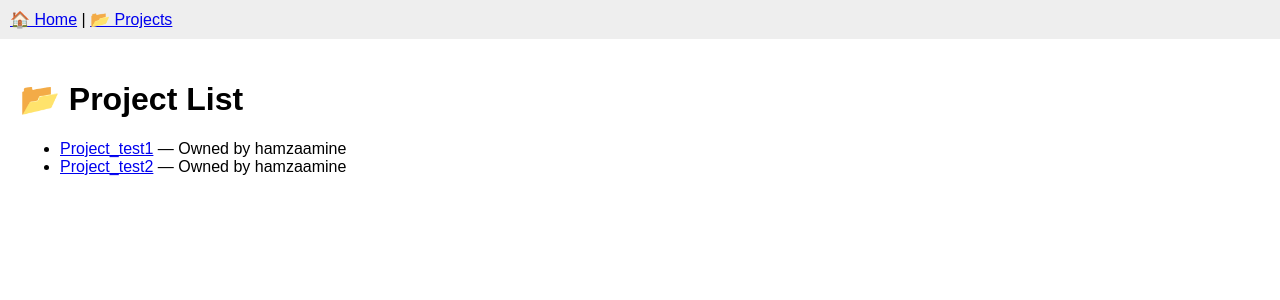
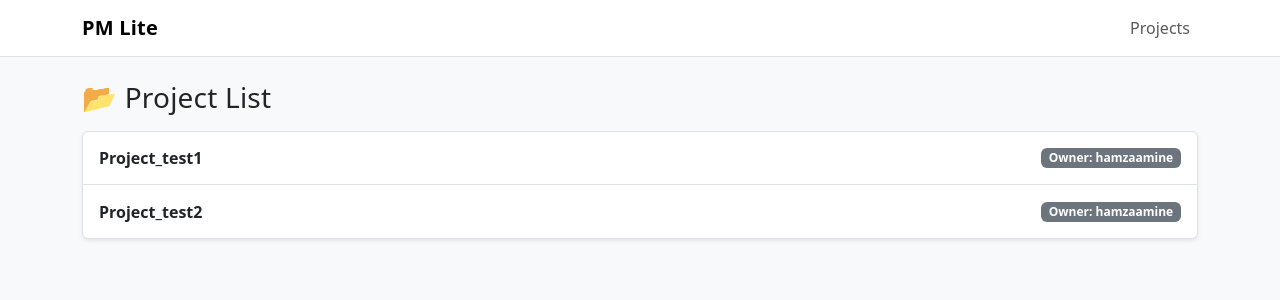
Before and after one commit to hamzaamil10/Project_Management_lite, a Django app: page /projects/ in a window 1280 px wide. Shown: the top 300 px of the page. Run offline with Django 5.2, Linux system fonts and the light colour scheme; data comes from the database, SQL or seed files in the repository; both versions use the stored data as it was after the commit.

Commit message:
feat : adding more look to the project by adding some css and js from bootstrap

```diff
--- a/pm_lite/core/static/css/style.css
+++ b/pm_lite/core/static/css/style.css
@@ -1,9 +1,7 @@
-body {
-    font-family: Arial, sans-serif;
-    margin: 0;
-    padding: 0;
-}
-
-.container {
-    padding: 20px;
-}
+/* Small polish on typography and spacing */
+body { font-size: 16px; }
+.navbar .navbar-brand { letter-spacing: .2px; }
+.card { border-radius: 14px; }
+.list-group-item { padding: .9rem 1rem; }
+.badge { font-weight: 600; }
+h1, .h1, .h3 { letter-spacing: .2px; }
--- a/pm_lite/core/static/js/script.js
+++ b/pm_lite/core/static/js/script.js
@@ -1 +1,22 @@
-console.log("PM Lite loaded ✅");
+// Simple client-side filter + search for tasks on project_detail
+(function () {
+  const list = document.getElementById('taskList');
+  if (!list) return;
+
+  const statusSelect = document.getElementById('statusFilter');
+  const searchInput = document.getElementById('taskSearch');
+
+  const applyFilters = () => {
+    const status = (statusSelect?.value || '').toUpperCase();
+    const q = (searchInput?.value || '').trim().toLowerCase();
+
+    list.querySelectorAll('.task-item').forEach(li => {
+      const matchesStatus = !status || li.dataset.status === status;
+      const matchesText = !q || (li.dataset.title || '').includes(q);
+      li.style.display = (matchesStatus && matchesText) ? '' : 'none';
+    });
+  };
+
+  statusSelect?.addEventListener('change', applyFilters);
+  searchInput?.addEventListener('input', applyFilters);
+})();
--- a/pm_lite/core/templates/core/base.html
+++ b/pm_lite/core/templates/core/base.html
@@ -2,20 +2,32 @@
 <!DOCTYPE html>
 <html lang="en">
 <head>
-    <meta charset="UTF-8">
-    <title>{% block title %}PM Lite{% endblock %}</title>
-    <link rel="stylesheet" href="{% static 'css/style.css' %}">
+  <meta charset="UTF-8" />
+  <title>{% block title %}PM Lite{% endblock %}</title>
+
+  <!-- Bootstrap (CDN) -->
+  <link href="https://cdn.jsdelivr.net/npm/bootstrap@5.3.3/dist/css/bootstrap.min.css" rel="stylesheet">
+
+  <!-- Your custom CSS -->
+  <link rel="stylesheet" href="{% static 'css/style.css' %}">
 </head>
-<body>
-    <nav style="background:#eee;padding:10px;">
-        <a href="/">🏠 Home</a> |
-        <a href="/projects/">📂 Projects</a>
-    </nav>
+<body class="bg-light">
+  <nav class="navbar navbar-expand-lg bg-white border-bottom">
+    <div class="container">
+      <a class="navbar-brand fw-bold" href="{% url 'home' %}">PM Lite</a>
+      <div class="navbar-nav ms-auto">
+        <a class="nav-link" href="{% url 'project-list' %}">Projects</a>
+      </div>
+    </div>
+  </nav>
 
-    <div class="container">
-        {% block content %}{% endblock %}
-    </div>
+  <main class="container py-4">
+    {% block content %}{% endblock %}
+  </main>
 
-    <script src="{% static 'js/script.js' %}"></script>
+  <!-- Bootstrap JS (CDN) -->
+  <script src="https://cdn.jsdelivr.net/npm/bootstrap@5.3.3/dist/js/bootstrap.bundle.min.js"></script>
+  <!-- Your custom JS -->
+  <script src="{% static 'js/script.js' %}"></script>
 </body>
 </html>
--- a/pm_lite/core/templates/core/projects.html
+++ b/pm_lite/core/templates/core/projects.html
@@ -1,17 +1,20 @@
 {% extends "core/base.html" %}
-
-{% block title %}Projects | PM Lite{% endblock %}
+{% block title %}Projects · PM Lite{% endblock %}
 
 {% block content %}
-<h1>📂 Project List</h1>
-<ul>
+<div class="d-flex align-items-center mb-3">
+  <h1 class="h3 mb-0">📂 Project List</h1>
+</div>
+
+<div class="list-group shadow-sm">
   {% for project in projects %}
-    <li>
-      <a href="{% url 'project_detail' project.id %}">{{ project.name }}</a>
-      — Owned by {{ project.owner.username }}
-    </li>
+    <a class="list-group-item list-group-item-action d-flex justify-content-between align-items-center"
+       href="{% url 'project_detail' project.id %}">
+      <span class="fw-semibold">{{ project.name }}</span>
+      <span class="badge text-bg-secondary">Owner: {{ project.owner.username }}</span>
+    </a>
   {% empty %}
-    <li>No projects available.</li>
+    <div class="list-group-item text-muted">No projects available.</div>
   {% endfor %}
-</ul>
+</div>
 {% endblock %}
--- a/pm_lite/core/views.py
+++ b/pm_lite/core/views.py
@@ -93,15 +93,6 @@ def project_list(request):
 
 def project_detail(request, pk):
     project = get_object_or_404(Project.objects.select_related('owner'), pk=pk)
-
-    # Optional access control (you can remove this block if not needed)
-    is_member = request.user.is_authenticated and (
-        project.owner_id == request.user.id or
-        ProjectMember.objects.filter(project=project, user=request.user).exists()
-    )
-    if not is_member:
-        return render(request, "core/not_allowed.html", status=403)
-
     tasks = (
         Task.objects.filter(project=project)
         .select_related('assignee', 'created_by')
@@ -109,20 +100,10 @@ def project_detail(request, pk):
     )
     return render(request, "core/project_detail.html", {"project": project, "tasks": tasks})
 
-
 def task_detail(request, pk):
     task = get_object_or_404(
         Task.objects.select_related('project', 'assignee', 'created_by'),
         pk=pk
     )
-
-    # Optional access control
-    is_member = request.user.is_authenticated and (
-        task.project.owner_id == request.user.id or
-        ProjectMember.objects.filter(project=task.project, user=request.user).exists()
-    )
-    if not is_member:
-        return render(request, "core/not_allowed.html", status=403)
-
     comments = Comment.objects.filter(task=task).select_related('author').order_by('-created_at')
     return render(request, "core/task_detail.html", {"task": task, "comments": comments})
```
Also changed, not shown: pm_lite/core/templates/core/project_detail.html (+46 -0 lines), pm_lite/core/templates/core/task_detail.html (+35 -15 lines), pm_lite/db.sqlite3.
